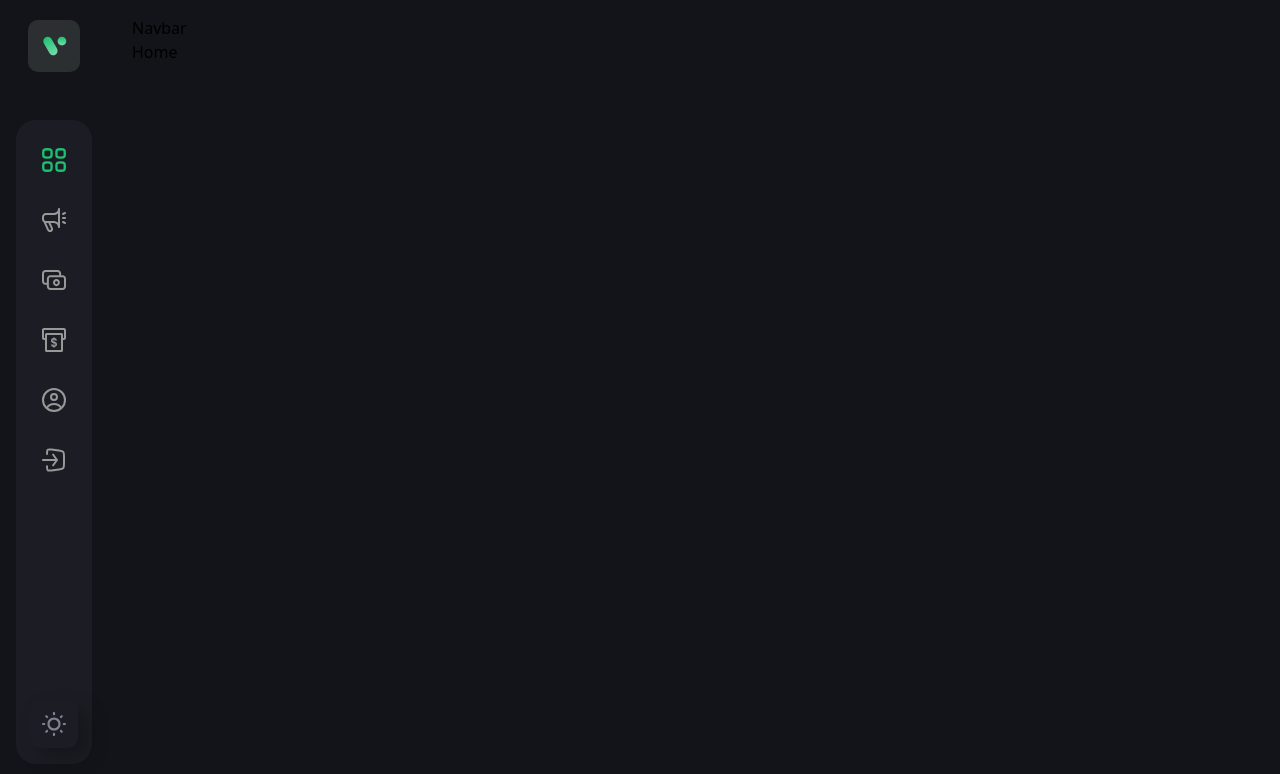
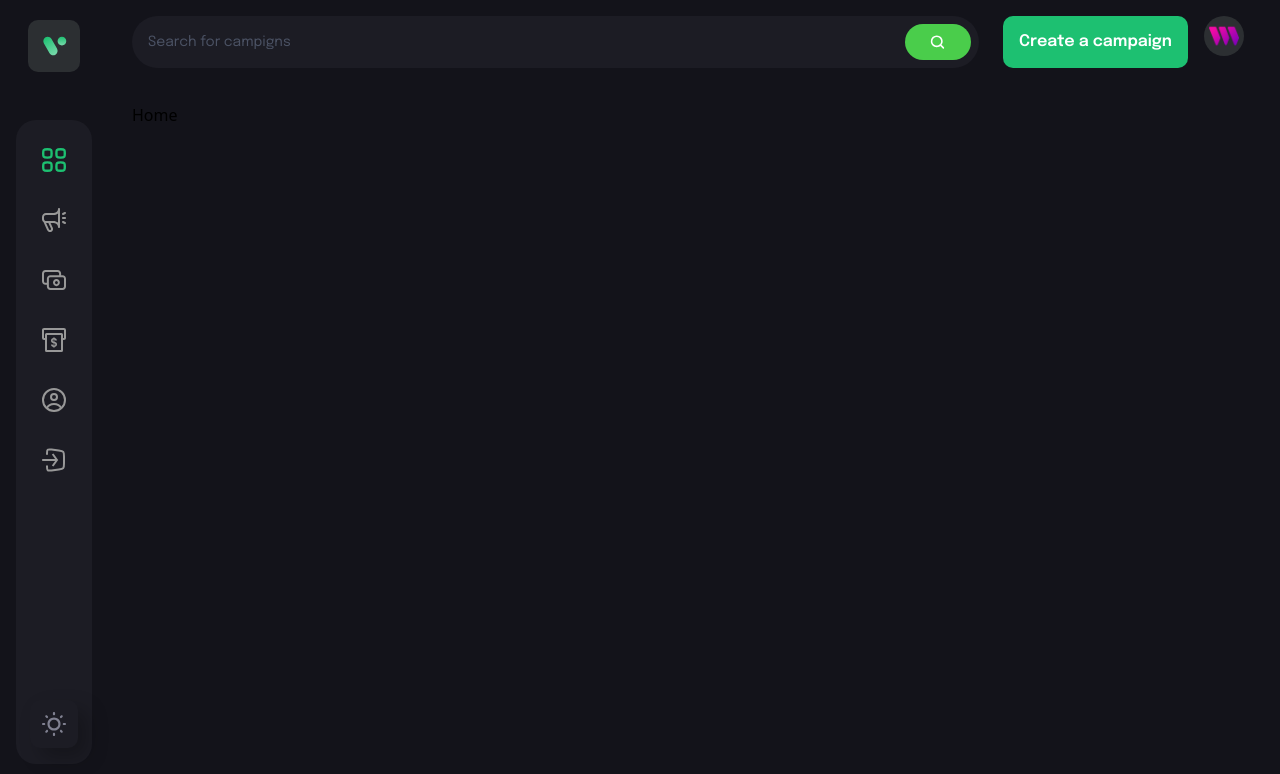
Before and after one commit to devKanix/CrowdFunding, a React (Vite) app in the folder client/: page / in a window 1280 px wide. Shown: the top 774 px of the page. Built offline with nearby package versions, Linux system fonts and the light colour scheme; what @thirdweb-dev/react would draw is missing.

Commit message:
add Navbar

```diff
--- a/client/src/App.jsx
+++ b/client/src/App.jsx
@@ -14,6 +14,9 @@
         <Navbar />
         <Routes>
           <Route path="/" element={<Home />} />
+          <Route path="/profile" element={<Profile />} />
+          <Route path="/CampaignDetails/:id" element={<CampaignDetails />} />
+          <Route path="/create-campaign" element={<CreateCampaign />} />
         </Routes>
       </div>
     </div>
--- /dev/null
+++ b/client/src/components/CustomButton.jsx
@@ -0,0 +1,15 @@
+import React from 'react'
+
+const CustomButton = ({btnType, title, handleClick, styles}) => {
+  return (
+      <button
+      type={btnType}
+      className={`font-epilogue font-semibold text-[16px] leading-[26px] text-white min-h-[52px] px-4 rounded-[10px] ${styles}`}
+      onClick={handleClick}
+    >
+      {title}
+    </button>
+  )
+}
+
+export default CustomButton
--- a/client/src/components/Navbar.jsx
+++ b/client/src/components/Navbar.jsx
@@ -1,8 +1,81 @@
-import React from 'react'
+import React, {useState} from 'react';
+import { Link, useNavigate } from 'react-router-dom';
+import { CustomButton } from  './index';
+import { logo, menu, search, thirdweb } from  '../assets/index';
+import { navlinks } from   '../constants/index';
 
 const Navbar = () => {
+  const navigate = useNavigate();
+  const[isActive, setIsActive] = useState('dashboard');
+  const [toggleDrawer, setToggleDrawer] = useState(false);
+  const address = '0xabc'
   return (
-    <div>Navbar</div>
+    <div className='flex md:flex-row flex-col-reverse justify-between mb-[35px] gap-6'>
+      <div className='lg:flex-1 flex flex-row min-w-[458px] py-2 pl-4 pr-2 h-[52px] bg-[#1c1c24] rounded-[100px]'>
+        <input type="text" placeholder='Search for campigns' className='flex w-full font-epilogue font-normal text-[14px] placeholder:text-[#4b5264] text-white bg-transparent outline-none' />
+        <div className='w-[72px] h-full rounded-[20px] bg-[#4acd4b] flex justify-center items-center cursor-pointer'>
+          <img src={search} alt="search" className='w-[15px] h-[15px] object-contain'/>
+      </div>
+      </div>
+      <div className='sm:flex hidden flex-row justify-end gap-4'>
+        <CustomButton
+          btnType="button"
+          title={address ? 'Create a campaign' : 'Connect'}
+          styles={address ? 'bg-[#1dc071]' : 'bg-[#8c6dfd]'}
+          handleClick={()=>{
+            if(address) navigate('create-campaign')
+              else 'connect()'
+          }}
+        />
+        <Link to="/profile">
+        <div className='w-[40px] h-[40px] rounded-full bg-[#2c2f32] flex justify-center items-center cursor-pointer'>
+          <img src={thirdweb} alt ="user" className='w-[30px] h-[30px] object-contain'/>
+          </div>
+          </Link>
+      </div>
+      <div className='sm:hidden flex justify-between items-center relative'>
+      <div className='w-[30px] h-[30px] rounded-[10px] bg-[#2c2f32] flex justify-center items-center cursor-pointer'>
+          <img src={thirdweb} alt ="user" className='w-[60%] h-[60%] object-contain'/>
+          </div>
+          <img src={menu}
+          alt="menu"
+          className='w-[34px] h-[34px] object-contain cursor-pointer'
+          onClick={() => setToggleDrawer((prev) => !prev)}
+          />
+          <div className={`absolute top-[60px] right-0 left-0 bg-[#1c1c24] z-10 shadow-secondary py-4 ${!toggleDrawer ? '-translate-y-[100vh]' : 'translate-y-0' } transition-all duration-700`}>
+            <ul className='mb-4'>{navlinks.map((link)=>(
+              <li key={link.name}
+              className={`flex p-4 ${isActive == link.name && 'bg-[#3a3a43]'}`}
+              onClick={()=>{
+                setIsActive(link.name);
+                setToggleDrawer(false);
+                navigate(link.link);
+              }}
+              >
+                <img src={link.imgUrl}
+                alt={link.name}
+                className={`w-[24px] h-[24px] object-contain ${isActive === link.name ? 'grayscale-0' : 'grayscale'}`}
+                />
+                <p className={`text-white m-2 font-epilogue font-semibold text-[14px] ${isActive === link.name ? 'text-[#1dc071]' : 'text-[#808191]'}`}>
+                  {link.name}
+                </p>
+              </li>
+            ))}
+            </ul>
+            <div className='flex mx-4'>
+              <CustomButton
+                btnType="button"
+                title={address ? 'Create a campaign' : 'Connect'}
+                styles={address ? 'bg-[#1dc071]' : 'bg-[#8c6dfd]'}
+                handleClick={()=>{
+                  if(address) navigate('create-campaign')
+                    else 'connect()'
+                }}
+              />
+            </div>
+          </div>
+      </div>
+    </div>
   )
 }
 
--- a/client/src/components/index.js
+++ b/client/src/components/index.js
@@ -1,2 +1,3 @@
 export {default as Sidebar } from './Sidebar';
 export {default as Navbar } from './Navbar';
+export{default as CustomButton} from './CustomButton';
```
